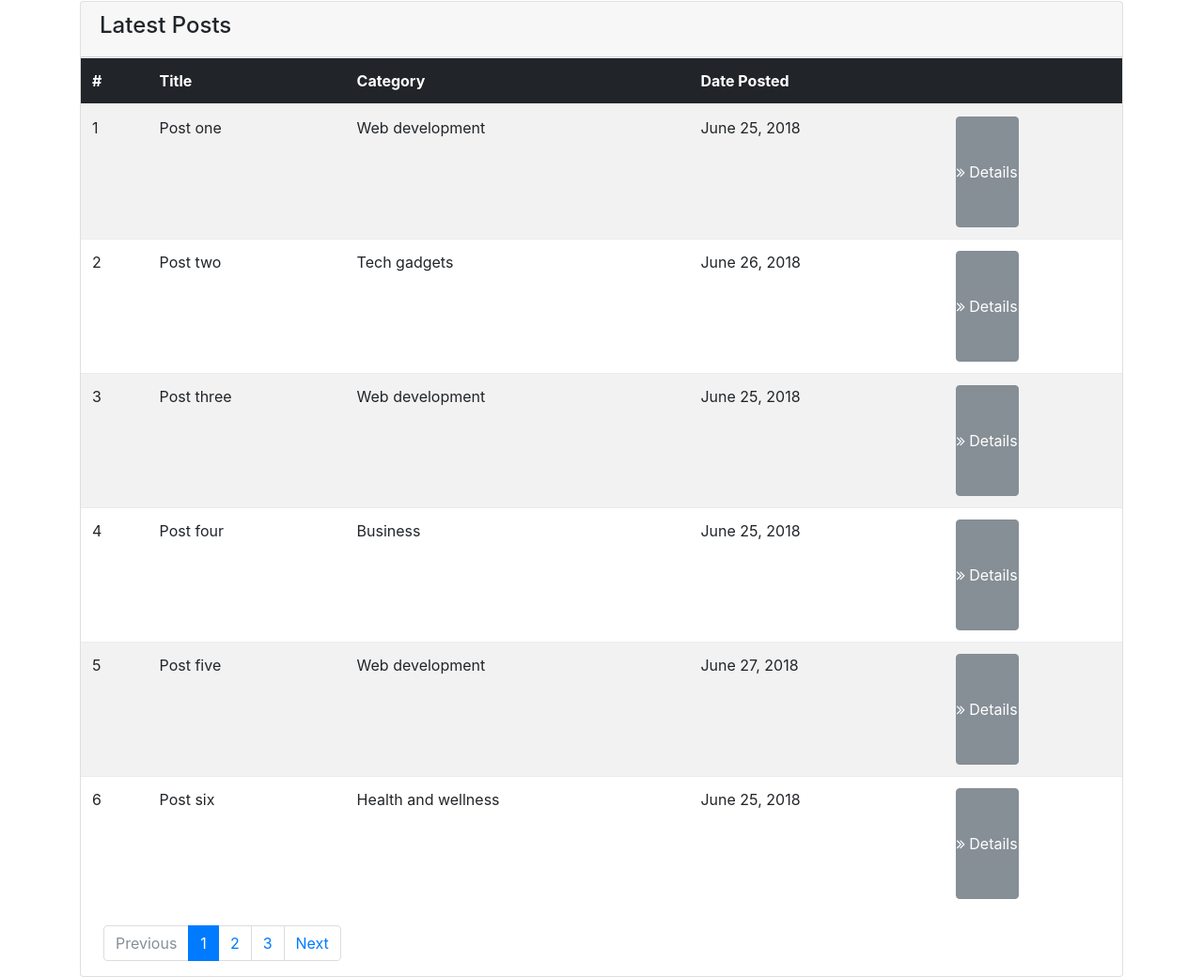
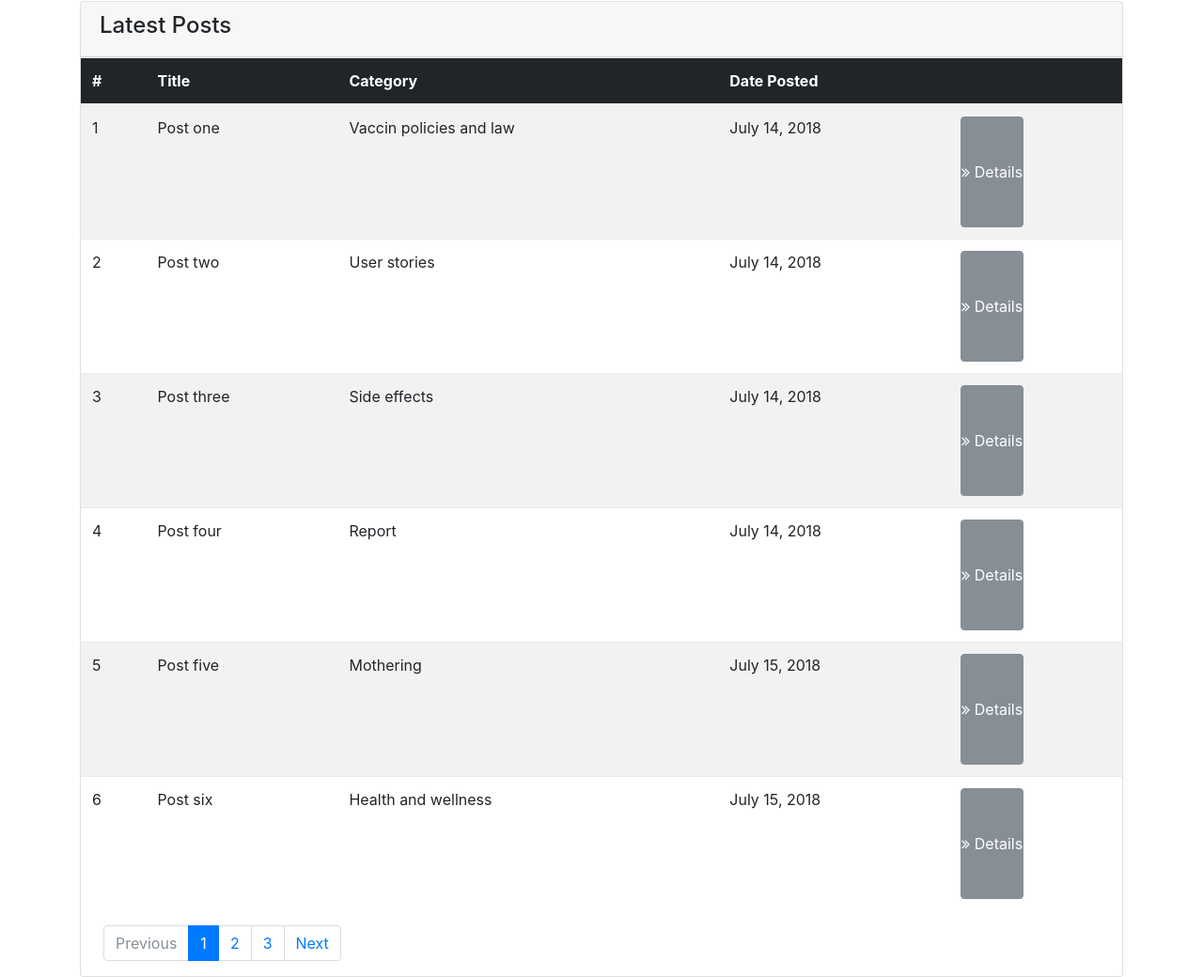
Before and after one commit to Abil27/vaccine, a website: page src/forum.html in a window 1280 px wide. Shown: the part 294-1334 px from the top of the page at 94% size. Drawn offline with Linux system fonts and the light colour scheme.

Commit message:
chage the UI for the homepage

```diff
--- a/src/forum.html
+++ b/src/forum.html
@@ -72,8 +72,8 @@
                                 <tr>
                                     <td scope="row">1</td>
                                     <td>Post one</td>
-                                    <td>Web development</td>
-                                    <td>June 25, 2018</td>
+                                    <td>Vaccin policies and law</td>
+                                    <td>July 14, 2018</td>
                                     <td><a href="details.html" class="btn btn-secondary">
                                         <i class="fa fa-angle-double-right"></i> Details
                                     </a></td>
@@ -81,8 +81,8 @@
                                 <tr>
                                     <td scope="row">2</td>
                                     <td>Post two</td>
-                                    <td>Tech gadgets</td>
-                                    <td>June 26, 2018</td>
+                                    <td>User stories</td>
+                                    <td>July 14, 2018</td>
                                     <td><a href="details.html" class="btn btn-secondary">
                                         <i class="fa fa-angle-double-right"></i> Details
                                     </a></td>
@@ -90,8 +90,8 @@
                                 <tr>
                                     <td scope="row">3</td>
                                     <td>Post three</td>
-                                    <td>Web development</td>
-                                    <td>June 25, 2018</td>
+                                    <td>Side effects</td>
+                                    <td>July 14, 2018</td>
                                     <td><a href="details.html" class="btn btn-secondary">
                                         <i class="fa fa-angle-double-right"></i> Details
                                     </a></td>
@@ -99,8 +99,8 @@
                                <tr>
                                     <td scope="row">4</td>
                                     <td>Post four</td>
-                                    <td>Business</td>
-                                    <td>June 25, 2018</td>
+                                    <td>Report</td>
+                                    <td>July 14, 2018</td>
                                     <td><a href="details.html" class="btn btn-secondary">
                                         <i class="fa fa-angle-double-right"></i> Details
                                     </a></td>
@@ -108,8 +108,8 @@
                                 <tr>
                                     <td scope="row">5</td>
                                     <td>Post five</td>
-                                    <td>Web development</td>
-                                    <td>June 27, 2018</td>
+                                    <td>Mothering</td>
+                                    <td>July 15, 2018</td>
                                     <td><a href="details.html" class="btn btn-secondary">
                                         <i class="fa fa-angle-double-right"></i> Details
                                     </a></td>
@@ -118,7 +118,7 @@
                                     <td scope="row">6</td>
                                     <td>Post six</td>
                                     <td>Health and wellness</td>
-                                    <td>June 25, 2018</td>
+                                    <td>July 15, 2018</td>
                                     <td><a href="details.html" class="btn btn-secondary">
                                         <i class="fa fa-angle-double-right"></i> Details
                                     </a></td>
```
Also changed, not shown: src/index.html (+4 -4 lines), src/img/malaria.jpg, src/img/rumps.jpg, src/img/rupella.jpg, src/img/vaccin.png.
